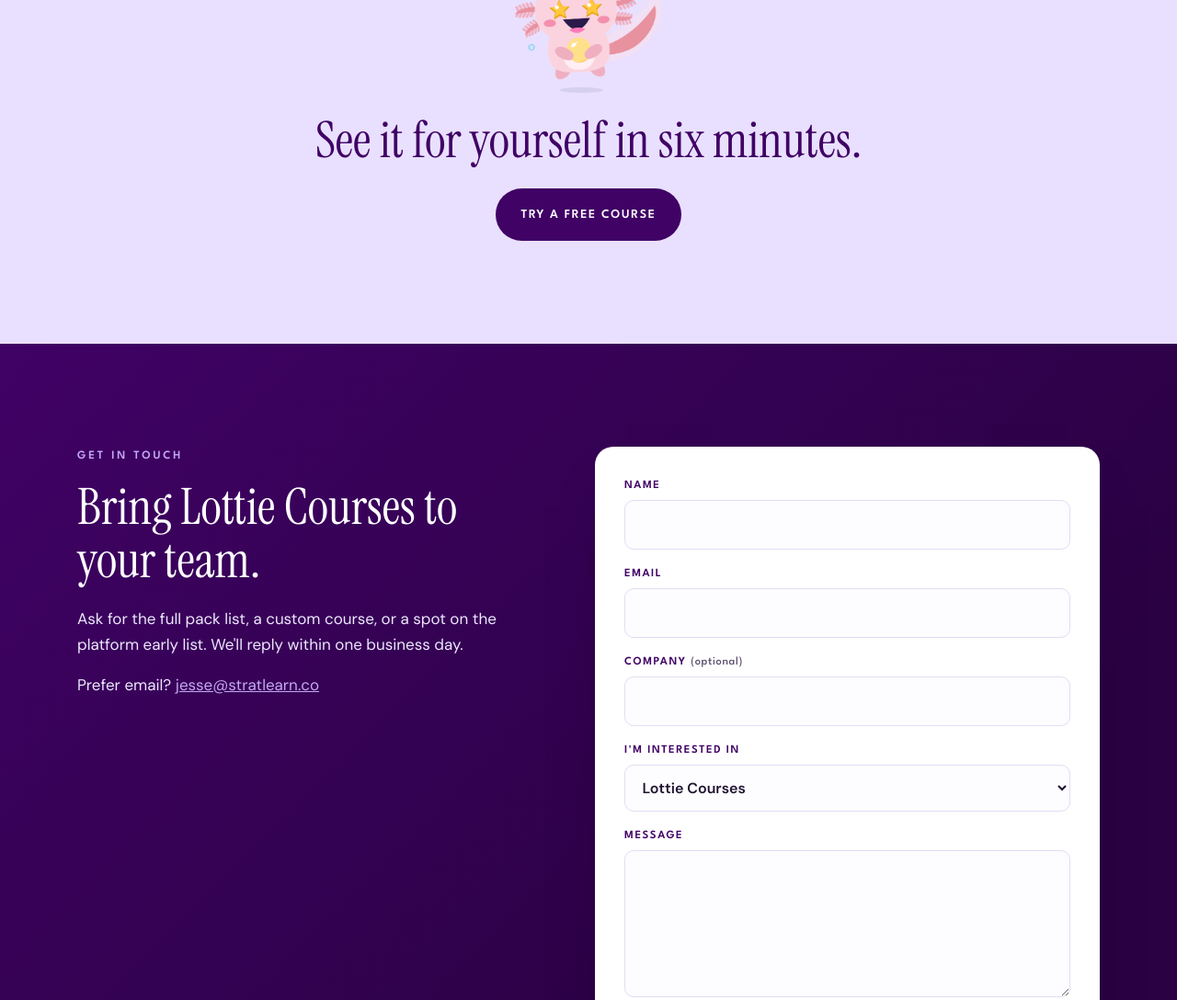
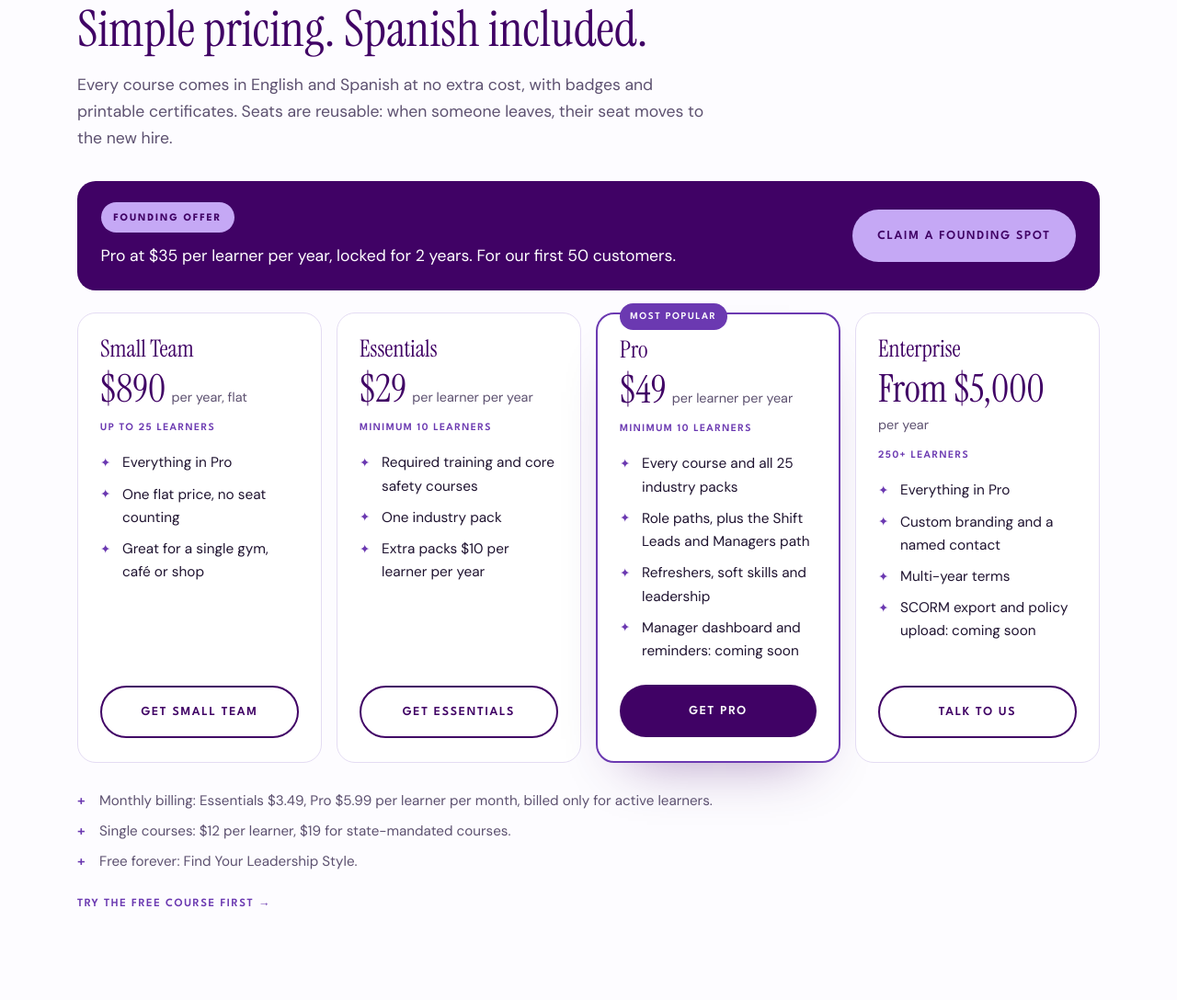
Before and after one commit to JDStrot/stratlearn-site, an Astro site: page /courses in a window 1280 px wide. Shown: the part 5743-6831 px from the top of the page at 92% size. Built offline with nearby package versions, Linux system fonts and the light colour scheme; Astro itself is replaced by a stand-in of ours.

Commit message:
Add Lottie Courses pricing; make Pilates Daddy extras clearly extra
Co-Authored-By: Claude Opus 5.5 <noreply@anthropic.com>
Claude-Session: https://claude.ai/code/session_01Nwg7KNp4Y5Xr71stz4R9f4

```diff
--- a/src/components/LottieCourses.astro
+++ b/src/components/LottieCourses.astro
@@ -1,6 +1,6 @@
 ---
 // Lottie Courses section. variant "home" = overview on the homepage, "full" = the /courses page.
-import { lottieIntro, proof, features, lottie, meetLottie, freePreview, previewShots, courses, packs, platform, closing } from '../lottie';
+import { lottieIntro, proof, features, lottie, meetLottie, pricing, freePreview, previewShots, courses, packs, platform, closing } from '../lottie';
 interface Props { variant?: 'home' | 'full' }
 const { variant = 'home' } = Astro.props;
 const full = variant === 'full';
@@ -163,6 +163,41 @@ const HeadingTag = full ? 'h1' : 'h2';
   )}
 
   {full && (
+    <section id="pricing" class="section lc-pricing">
+      <div class="wrap">
+        <div class="pricing-head">
+          <span class="eyebrow">{pricing.eyebrow}</span>
+          <h2>{pricing.headline}</h2>
+          <p>{pricing.sub}</p>
+        </div>
+        <div class="founding">
+          <div>
+            <span class="soon">{pricing.founding.label}</span>
+            <p>{pricing.founding.text}</p>
+          </div>
+          <a href={`/courses?topic=${encodeURIComponent(pricing.founding.topic)}#contact`} class="btn btn-light">{pricing.founding.cta}</a>
+        </div>
+        <div class="plans">
+          {pricing.plans.map((p) => (
+            <article class={`plan ${p.featured ? 'featured' : ''}`}>
+              {p.featured && <span class="plan-flag">Most popular</span>}
+              <h3>{p.name}</h3>
+              <div class="plan-price"><strong>{p.price}</strong><span>{p.unit}</span></div>
+              <p class="plan-note">{p.note}</p>
+              <ul>{p.items.map((i) => <li>{i}</li>)}</ul>
+              <a href={`/courses?topic=${encodeURIComponent(p.topic)}#contact`} class={`btn ${p.featured ? 'btn-primary' : 'btn-ghost'}`}>{p.cta}</a>
+            </article>
+          ))}
+        </div>
+        <ul class="extras">
+          {pricing.extras.map((e) => <li>{e}</li>)}
+        </ul>
+        <a href="/preview" class="extras-link">Try the free course first <span aria-hidden="true">→</span></a>
+      </div>
+    </section>
+  )}
+
+  {full && (
     <section class="section soft lc-closing">
       <div class="wrap closing">
         <img src="/lottie/lottie-golden-pearl.png" alt="" width="440" height="371" loading="lazy" />
@@ -252,6 +287,30 @@ const HeadingTag = full ? 'h1' : 'h2';
   .platform-list li { padding-left: 1.8rem; position: relative; }
   .platform-list li::before { content: '✦'; position: absolute; left: 0; color: var(--lilac); }
 
+  /* Pricing */
+  .pricing-head { max-width: 44rem; margin-bottom: 2rem; }
+  .pricing-head p { color: var(--muted); font-size: 1.1rem; margin-top: 1rem; }
+  .founding { display: grid; gap: 1rem; align-items: center; background: var(--plum); color: #efe7ff; border-radius: 20px; padding: 1.4rem 1.6rem; margin-bottom: 1.5rem; }
+  .founding p { margin: .7rem 0 0; font-size: 1.1rem; color: #fff; }
+  .founding .btn { justify-self: start; }
+  .plans { display: grid; grid-template-columns: 1fr; gap: 1rem; }
+  .plan { position: relative; background: #fff; border: 1px solid var(--line); border-radius: 20px; padding: 1.6rem 1.5rem; display: flex; flex-direction: column; }
+  .plan.featured { border: 2px solid var(--violet); box-shadow: 0 30px 60px -35px rgba(64,2,101,.45); }
+  .plan-flag { position: absolute; top: -12px; left: 1.5rem; background: var(--violet); color: #fff; font-family: var(--caps); font-weight: 600; font-size: .68rem; letter-spacing: .14em; text-transform: uppercase; padding: .4rem .7rem .3rem; border-radius: 999px; }
+  .plan h3 { font-size: 1.6rem; }
+  .plan-price { display: flex; align-items: baseline; flex-wrap: wrap; gap: .4rem; margin-top: .6rem; }
+  .plan-price strong { font-family: var(--serif); font-weight: 400; font-size: 2.6rem; line-height: 1; color: var(--plum); }
+  .plan-price span { color: var(--muted); font-size: .9rem; }
+  .plan-note { font-family: var(--caps); font-weight: 600; font-size: .72rem; letter-spacing: .12em; text-transform: uppercase; color: var(--violet); margin: .7rem 0 1rem; }
+  .plan ul { list-style: none; padding: 0; margin: 0 0 1.5rem; display: grid; gap: .55rem; flex: 1; align-content: start; }
+  .plan li { padding-left: 1.5rem; position: relative; font-size: .96rem; }
+  .plan li::before { content: '✦'; position: absolute; left: 0; color: var(--violet); font-size: .85rem; top: .1rem; }
+  .plan .btn { justify-content: center; }
+  .extras { list-style: none; padding: 0; margin: 1.8rem 0 1rem; display: grid; gap: .5rem; color: var(--muted); font-size: .95rem; }
+  .extras li { padding-left: 1.5rem; position: relative; }
+  .extras li::before { content: '+'; position: absolute; left: 0; color: var(--violet); font-weight: 700; }
+  .extras-link { font-family: var(--caps); font-weight: 600; text-transform: uppercase; letter-spacing: .12em; font-size: .78rem; color: var(--violet); text-decoration: none; }
+
   /* Closing */
   .closing { text-align: center; display: grid; justify-items: center; gap: 1.4rem; }
   .closing img { width: 160px; }
@@ -263,9 +322,15 @@ const HeadingTag = full ? 'h1' : 'h2';
 
 
   @media (min-width: 720px) {
+    .plans { grid-template-columns: repeat(2, 1fr); }
+    .founding { grid-template-columns: 1fr auto; }
+    .founding .btn { justify-self: end; }
     .proof { grid-template-columns: repeat(4, 1fr); padding: 2rem 2.4rem; }
     .features { grid-auto-flow: row; grid-auto-columns: auto; grid-template-columns: repeat(2, 1fr); overflow: visible; margin: 0; padding: 0; }
     .course-row { grid-auto-columns: 44%; padding: 0 24px 1rem; }
+  }
+  @media (min-width: 1100px) {
+    .plans { grid-template-columns: repeat(4, 1fr); }
   }
   @media (min-width: 961px) {
     .lc-intro-grid { grid-template-columns: 1fr 1.1fr; gap: 4rem; }
--- a/src/lottie.ts
+++ b/src/lottie.ts
@@ -102,3 +102,44 @@ export const platform = {
 };
 
 export const closing = { headline: 'See it for yourself in six minutes.' };
+
+// Pricing, from Jesse's "STRATLEARN Pricing Recommendation" doc (2026-11-21).
+// Platform features are still "coming soon": keep that wording on any plan that mentions them.
+export const pricing = {
+  eyebrow: 'Pricing',
+  headline: 'Simple pricing. Spanish included.',
+  sub: 'Every course comes in English and Spanish at no extra cost, with badges and printable certificates. Seats are reusable: when someone leaves, their seat moves to the new hire.',
+  founding: {
+    label: 'Founding offer',
+    text: 'Pro at $35 per learner per year, locked for 2 years. For our first 50 customers.',
+    cta: 'Claim a founding spot',
+    topic: 'Founding offer',
+  },
+  plans: [
+    {
+      name: 'Small Team', price: '$890', unit: 'per year, flat', note: 'Up to 25 learners',
+      items: ['Everything in Pro', 'One flat price, no seat counting', 'Great for a single gym, café or shop'],
+      cta: 'Get Small Team', topic: 'Lottie Courses',
+    },
+    {
+      name: 'Essentials', price: '$29', unit: 'per learner per year', note: 'Minimum 10 learners',
+      items: ['Required training and core safety courses', 'One industry pack', 'Extra packs $10 per learner per year'],
+      cta: 'Get Essentials', topic: 'Lottie Courses',
+    },
+    {
+      name: 'Pro', price: '$49', unit: 'per learner per year', note: 'Minimum 10 learners', featured: true,
+      items: ['Every course and all 25 industry packs', 'Role paths, plus the Shift Leads and Managers path', 'Refreshers, soft skills and leadership', 'Manager dashboard and reminders: coming soon'],
+      cta: 'Get Pro', topic: 'Lottie Courses',
+    },
+    {
+      name: 'Enterprise', price: 'From $5,000', unit: 'per year', note: '250+ learners',
+      items: ['Everything in Pro', 'Custom branding and a named contact', 'Multi-year terms', 'SCORM export and policy upload: coming soon'],
+      cta: 'Talk to us', topic: 'Lottie Courses',
+    },
+  ],
+  extras: [
+    'Monthly billing: Essentials $3.49, Pro $5.99 per learner per month, billed only for active learners.',
+    'Single courses: $12 per learner, $19 for state-mandated courses.',
+    'Free forever: Find Your Leadership Style.',
+  ],
+};
--- a/src/pages/courses.astro
+++ b/src/pages/courses.astro
@@ -6,7 +6,7 @@ import ContactForm from '../components/ContactForm.astro';
 import LottieCourses from '../components/LottieCourses.astro';
 import { SITE } from '../site';
 
-const topics = ['Lottie Courses', 'Platform early list', 'Custom eLearning', 'Fractional L&D Consultant', 'Something else'];
+const topics = ['Lottie Courses', 'Founding offer', 'Platform early list', 'Custom eLearning', 'Fractional L&D Consultant', 'Something else'];
 ---
 <Base
   title="Lottie Courses"
```
Also changed, not shown: src/pages/pilates-daddy.astro (+9 -2 lines).
